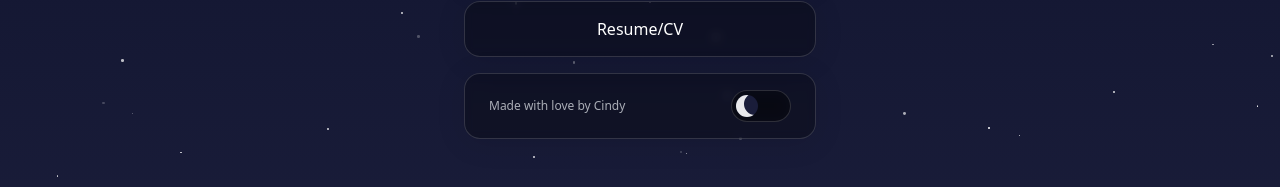
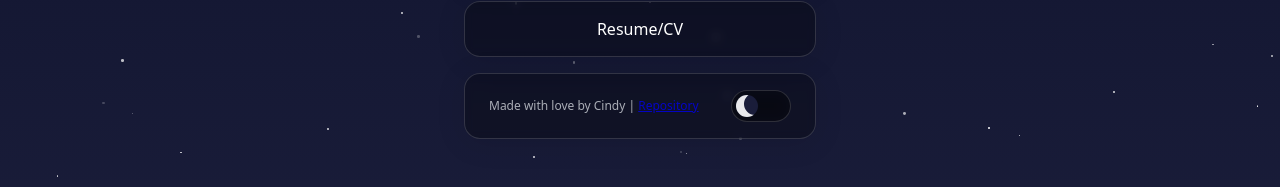
Before and after one commit to cindymikoda/Mikoda, a React (Vite) app: page / in a window 1280 px wide. Shown: the part 531-718 px from the top of the page. Built offline with nearby package versions, Linux system fonts and the light colour scheme.

Commit message:
It is working on vercel now! But not on my local host.

```diff
--- a/src/components/Footer.jsx
+++ b/src/components/Footer.jsx
@@ -1,7 +1,16 @@
 export default function Footer({ isDark, toggleTheme }) {
   return (
     <div className="card-section footer-section">
-      <p className="footer-text">Made with love by Cindy</p>
+      <p className="footer-text">
+        Made with love by Cindy |{" "}
+        <a
+          href="https://github.com/cindymikoda/Mikoda"
+          target="_blank"
+          rel="noopener noreferrer"
+        >
+          Repository
+        </a>
+      </p>
 
       <div className="theme-toggle-wrapper">
         <label className="toggle-switch">
--- a/src/components/Social.jsx
+++ b/src/components/Social.jsx
@@ -9,6 +9,8 @@ export default function Socials() {
           href={social.href}
           className="social-icon"
           aria-label={social.label}
+          target="_blank"
+          rel="noopener noreferrer"
         >
           <img src={social.icon} alt={social.label} />
         </a>
```
